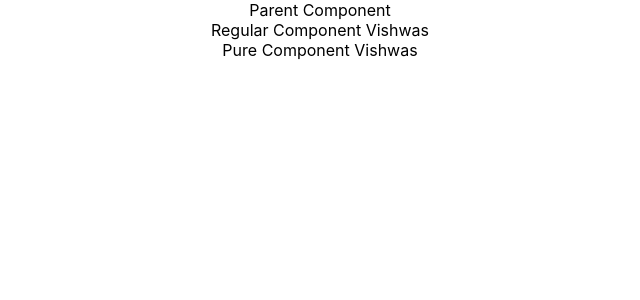
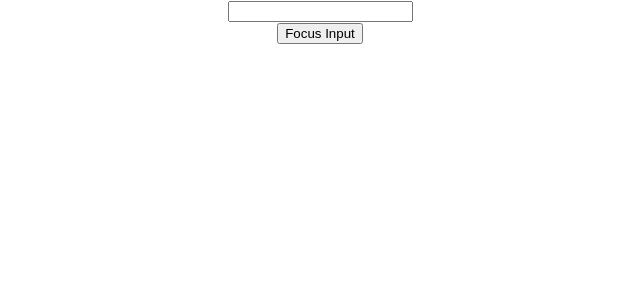
Before and after one commit to Richard-Burd/react-redux-sandbox, a React (Create React App) app in the folder react-codealong/: page / in a window 1280 px wide. Shown: the top 300 px of the page, without its empty margins (320-960 px from the left). Built offline with nearby package versions, Linux system fonts and the light colour scheme.

Commit message:
Lesson 29 Completed

```diff
--- a/react-codealong/src/App.js
+++ b/react-codealong/src/App.js
@@ -1,15 +1,17 @@
 import React, { Component } from 'react';
 import './App.css';
-import ParentComp from './components/ParentComp';
+import FRParentInput from './components/FRParentInput';
 
 class App extends Component {
   render() {
     return (
       <div className="App">
-        <ParentComp />
+        <FRParentInput />
       </div>
     );
   }
 }
 
 export default App;
+
+// Refs make it possible to access DOM nodes directly within React
--- /dev/null
+++ b/react-codealong/src/components/FRInput.js
@@ -0,0 +1,31 @@
+// Lesson 30 (https://www.youtube.com/watch?v=FXa9mMTKOu8&list=PLC3y8-rFHvwgg3vaYJgHGnModB54rxOk3&index=20)
+import React from 'react';
+
+// This stands for "Forward Refs Input"
+// function FRInput() {          // made with the "rfce" snippet
+//   return (
+//     <div>
+//       <input type="text" />
+//     </div>
+//   )
+// }
+
+// first we need an arrow function to do this
+// const FRInput = React.forwardRef() () => {
+//   return (
+//     <div>
+//       <input type="text" />
+//     </div>
+//   )
+// }
+// Second, Now we need to ender the output into the forwardRef's parenthesis:
+
+const FRInput = React.forwardRef((props, ref) => {
+  return (
+    <div>
+      <input type="text" ref={ref} />
+    </div>
+  )
+})
+
+export default FRInput
--- /dev/null
+++ b/react-codealong/src/components/FRParentInput.js
@@ -0,0 +1,26 @@
+// Lesson 30 (https://www.youtube.com/watch?v=FXa9mMTKOu8&list=PLC3y8-rFHvwgg3vaYJgHGnModB54rxOk3&index=20)
+import React, { Component } from 'react';
+import FRInput from './FRInput'
+
+// This stands for "Forward Refs Parent Input"
+class FRParentInput extends Component {
+  constructor(props) {
+    super(props)
+    this.inputRef = React.createRef()
+  }
+
+  clickHandler = () => {
+    this.inputRef.current.focus()
+  }
+
+  render() {
+    return (
+      <div>
+        <FRInput ref={this.inputRef} />
+        <button onClick={this.clickHandler}>Focus Input</button>
+      </div>
+    )
+  }
+}
+
+export default FRParentInput
--- a/react-codealong/src/components/LifecycleA.js
+++ b/react-codealong/src/components/LifecycleA.js
@@ -1,8 +1,8 @@
 // Lesson 23 (https://www.youtube.com/watch?v=KDXZibVdiEI&list=PLC3y8-rFHvwgg3vaYJgHGnModB54rxOk3&index=23)
-import React, { Component } from 'react'  // made with the "rce" snippet
+import React, { Component } from 'react'
 import LifecycleB from './LifecycleB';
 
-class LifecycleA extends Component {
+class LifecycleA extends Component {      // made with the "rce" snippet
   constructor(props) {                    // made with the "rconst" snippet
     super(props)
 
--- /dev/null
+++ b/react-codealong/src/components/MemoComp.js
@@ -0,0 +1,18 @@
+// Lesson 27 (https://www.youtube.com/watch?v=7TaBhrnPH78&list=PLC3y8-rFHvwgg3vaYJgHGnModB54rxOk3&index=27)
+
+// We want s.thing like a pure component that will not rerender constantly, but for a functional
+// component instead of a class component...pure components are always class components, not functional ones
+import React from 'react'
+
+function MemoComp({name}) { // created with the "rfce" snippet
+  console.log('Rendering Memo Component');
+  return (
+    <div>
+      {name}
+    </div>
+  )
+}
+
+// this will prevent the component from rerendering
+// It is a higher order component
+export default React.memo(MemoComp)
--- a/react-codealong/src/components/ParentComp.js
+++ b/react-codealong/src/components/ParentComp.js
@@ -6,6 +6,7 @@
 import React, { /*Pure*/Component } from 'react'
 import RegComp from './RegComp'
 import PureComp from './PureComp'
+import MemoComp from './MemoComp'
 
 //              comment in the "Pure" and the component will not rerender every 4 seconds
 class ParentComp extends /*Pure*/Component { // created with the "rce" snippet
@@ -30,8 +31,9 @@ class ParentComp extends /*Pure*/Component { // created with the "rce" snippet
     return (
       <div>
         Parent Component
-        <RegComp name={this.state.name} />
-        <PureComp name={this.state.name} />
+        {/* <RegComp name={this.state.name} /> */}
+        {/* <PureComp name={this.state.name} /> */}
+        <MemoComp name={this.state.name}/>
       </div>
     )
   }
```
Also changed, not shown: react-codealong/src/components/FocusInput.js (added, +32 -0 lines), react-codealong/src/components/Input.js (added, +30 -0 lines), react-codealong/src/components/RefsDemo.js (added, +57 -0 lines), 1 other file (tests, documents, lock files or other folders).
